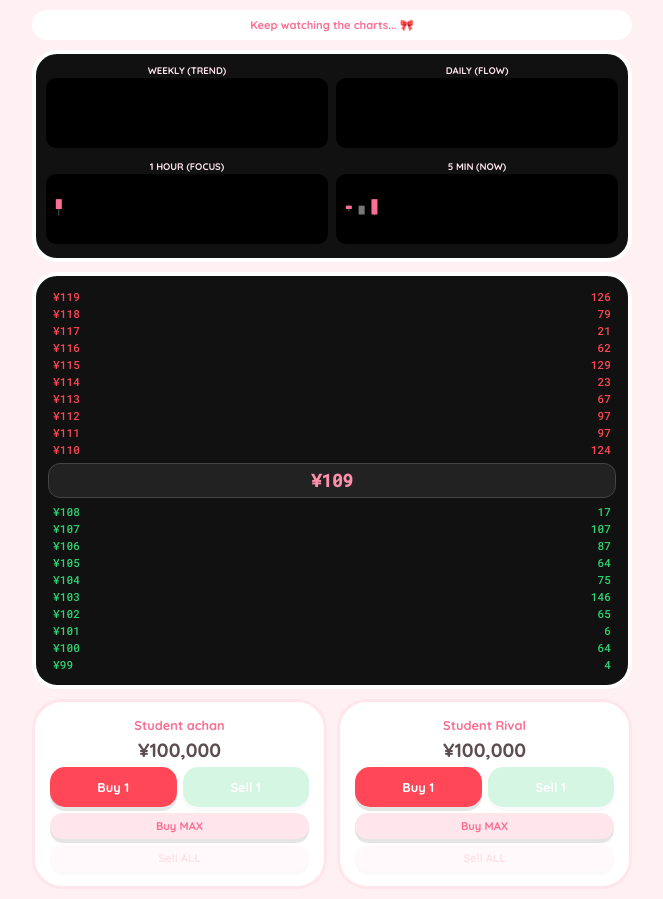
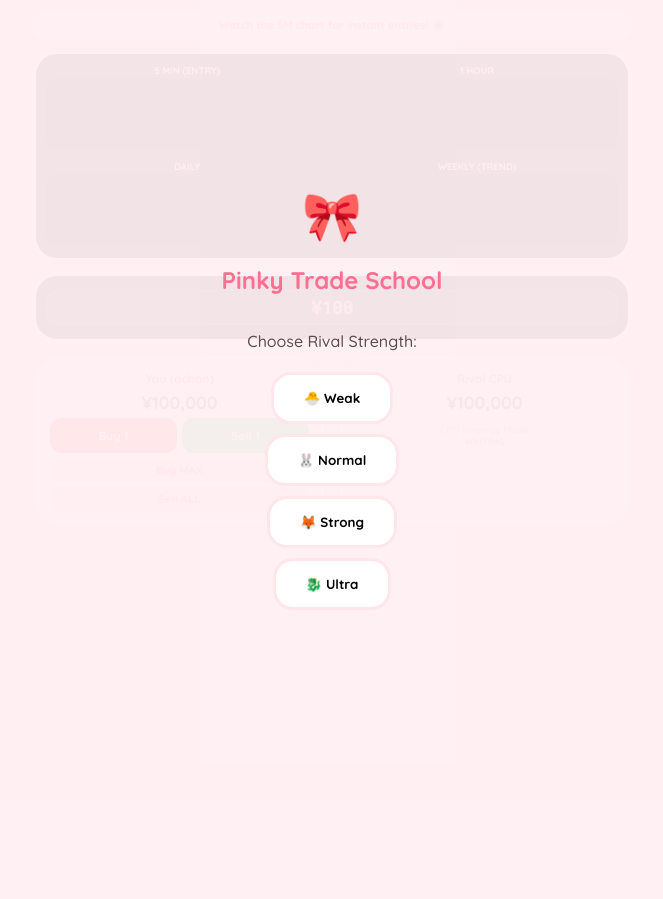
Before and after one commit to achan555-sketch/my-study-suite, a plain HTML site: page index.html in a window 1280 px wide. Shown: the whole page, without its empty margins (308-971 px from the left). After the commit the page ends 820 px from the top, so only its background shows below. Drawn offline with Linux system fonts and the light colour scheme.

Commit message:
index.html

```diff
--- a/index.html
+++ b/index.html
@@ -3,39 +3,40 @@
 <head>
     <meta charset="UTF-8">
     <meta name="viewport" content="width=device-width, initial-scale=1.0">
-    <title>🎀 Pinky Trade School v8 🎀</title>
+    <title>🎀 Pinky Trade School: Focus 5M v10 🎀</title>
     <style>
         @import url('https://fonts.googleapis.com/css2?family=Quicksand:wght@500;700&family=Roboto+Mono:wght@500&display=swap');
         :root { --p-light: #ffe5ec; --p-main: #ff8fab; --p-dark: #fb6f92; --bg: #fff0f3; --text: #5c4d50; --ask: #ff4757; --bid: #2ed573; }
 
-        body { background: var(--bg); color: var(--text); font-family: 'Quicksand', sans-serif; margin: 0; padding: 10px; display: flex; justify-content: center; min-height: 100vh; box-sizing: border-box; }
+        body { background: var(--bg); color: var(--text); font-family: 'Quicksand', sans-serif; margin: 0; padding: 10px; display: flex; justify-content: center; min-height: 100vh; }
         .wrapper { width: 100%; max-width: 600px; display: flex; flex-direction: column; gap: 10px; }
 
-        /* 4-Chart Grid */
+        #start-overlay { position: fixed; inset: 0; background: rgba(255,240,243,0.95); z-index: 2000; display: flex; flex-direction: column; align-items: center; justify-content: center; text-align: center; }
+        .diff-btn { background: white; border: 3px solid var(--p-light); padding: 15px 30px; border-radius: 20px; margin: 5px; cursor: pointer; font-weight: 700; font-family: 'Quicksand'; transition: 0.2s; }
+        .diff-btn:hover { background: var(--p-dark); color: white; border-color: white; }
+
+        /* 4-Chart Grid (Reordered) */
         .chart-grid { display: grid; grid-template-columns: 1fr 1fr; gap: 8px; background: #111; padding: 10px; border-radius: 25px; border: 4px solid white; }
         .chart-box { text-align: center; }
-        .chart-label { color: var(--p-light); font-size: 0.6rem; font-weight: bold; margin-bottom: 2px; text-transform: uppercase; }
+        .chart-label { color: var(--p-light); font-size: 0.6rem; font-weight: bold; margin-bottom: 2px; }
         canvas { width: 100%; height: 70px; background: #000; border-radius: 10px; }
 
-        /* Board */
-        .board-card { background: #111; border-radius: 25px; padding: 12px; font-family: 'Roboto Mono'; font-size: 0.7rem; color: #eee; border: 4px solid white; }
-        .mid-price-zone { background: #222; text-align: center; padding: 5px; margin: 5px 0; border-radius: 12px; border: 1px solid #444; }
+        .board-card { background: #111; border-radius: 25px; padding: 10px; font-family: 'Roboto Mono'; font-size: 0.65rem; color: #eee; border: 4px solid white; }
+        .mid-price-zone { background: #222; text-align: center; padding: 5px; margin: 4px 0; border-radius: 12px; border: 1px solid #444; }
         .mid-val { font-size: 1.1rem; font-weight: bold; color: var(--p-main); }
-        .board-row { display: flex; justify-content: space-between; padding: 1px 5px; }
+        .board-row { display: flex; justify-content: space-between; padding: 0px 5px; }
 
-        /* Battle Zone */
         .battle-grid { display: grid; grid-template-columns: 1fr 1fr; gap: 10px; }
-        .player-card { background: white; border-radius: 30px; padding: 15px; border: 3px solid var(--p-light); position: relative; text-align: center; transition: 0.3s; }
+        .player-card { background: white; border-radius: 30px; padding: 15px; border: 3px solid var(--p-light); position: relative; text-align: center; }
         .player-card.winning { border-color: var(--p-dark); box-shadow: 0 0 20px rgba(251,111,146,0.3); }
-        .p-name { font-weight: 700; font-size: 0.8rem; color: var(--p-dark); }
-        .p-asset { font-size: 1.2rem; font-weight: 700; margin: 5px 0; }
+        .p-name { font-weight: 700; font-size: 0.75rem; color: var(--p-dark); }
+        .p-asset { font-size: 1.1rem; font-weight: 700; margin: 5px 0; }
 
-        .trade-btns { display: grid; grid-template-columns: 1fr 1fr; gap: 6px; }
-        .btn { border: none; padding: 12px; border-radius: 15px; font-weight: 700; cursor: pointer; font-family: 'Quicksand'; font-size: 0.8rem; color: white; box-shadow: 0 4px 0 rgba(0,0,0,0.1); }
-        .btn:active { transform: translateY(2px); box-shadow: none; }
+        .trade-btns { display: grid; grid-template-columns: 1fr 1fr; gap: 5px; }
+        .btn { border: none; padding: 10px; border-radius: 12px; font-weight: 700; cursor: pointer; font-family: 'Quicksand'; font-size: 0.75rem; color: white; }
         .btn-buy { background: var(--ask); }
         .btn-sell { background: var(--bid); }
-        .btn-max { background: var(--p-light); color: var(--p-dark); grid-column: span 2; font-size: 0.7rem; padding: 6px; }
+        .btn-max { background: var(--p-light); color: var(--p-dark); grid-column: span 2; font-size: 0.7rem; padding: 5px; }
         .btn:disabled { opacity: 0.2; }
 
         .tips { font-size: 0.7rem; font-weight: 700; color: var(--p-dark); text-align: center; background: white; padding: 8px; border-radius: 15px; }
@@ -43,44 +44,48 @@
 </head>
 <body>
 
+<div id="start-overlay">
+    <span style="font-size:3rem;">🎀</span>
+    <h2 style="color:var(--p-dark);">Pinky Trade School</h2>
+    <p>Choose Rival Strength:</p>
+    <button class="diff-btn" onclick="startGame(0.05)">🐣 Weak</button>
+    <button class="diff-btn" onclick="startGame(0.15)">🐰 Normal</button>
+    <button class="diff-btn" onclick="startGame(0.30)">🦊 Strong</button>
+    <button class="diff-btn" onclick="startGame(0.50)">🐉 Ultra</button>
+</div>
+
 <div class="wrapper">
-    <div class="tips" id="market-tips">Welcome to Trading School! Buy when prices are low 🌸</div>
+    <div class="tips" id="market-tips">Watch the 5M chart for instant entries! 🌸</div>
 
     <div class="chart-grid">
-        <div class="chart-box"><div class="chart-label">Weekly (Trend)</div><canvas id="chartWeekly"></canvas></div>
-        <div class="chart-box"><div class="chart-label">Daily (Flow)</div><canvas id="chartDaily"></canvas></div>
-        <div class="chart-box"><div class="chart-label">1 Hour (Focus)</div><canvas id="chart1h"></canvas></div>
-        <div class="chart-box"><div class="chart-label">5 Min (Now)</div><canvas id="chart5m"></canvas></div>
+        <div class="chart-box"><div class="chart-label">5 MIN (ENTRY)</div><canvas id="chart5m"></canvas></div>
+        <div class="chart-box"><div class="chart-label">1 HOUR</div><canvas id="chart1h"></canvas></div>
+        <div class="chart-box"><div class="chart-label">DAILY</div><canvas id="chartDaily"></canvas></div>
+        <div class="chart-box"><div class="chart-label">WEEKLY (TREND)</div><canvas id="chartWeekly"></canvas></div>
     </div>
 
     <div class="board-card">
         <div id="ask-rows"></div>
-        <div class="mid-price-zone">
-            <span class="mid-val">¥<span id="cur-price">100</span></span>
-        </div>
+        <div class="mid-price-zone"><span class="mid-val">¥<span id="cur-price">100</span></span></div>
         <div id="bid-rows"></div>
     </div>
 
     <div class="battle-grid">
-        <div class="player-card" id="card-p1">
-            <div class="p-name">Student achan</div>
-            <div class="p-asset">¥<span id="total-p1">100,000</span></div>
+        <div class="player-card" id="card-user">
+            <div class="p-name">You (achan)</div>
+            <div class="p-asset">¥<span id="total-user">100,000</span></div>
             <div class="trade-btns">
-                <button class="btn btn-buy" onclick="trade(1,'buy',1)">Buy 1</button>
-                <button class="btn btn-sell" id="s1-p1" onclick="trade(1,'sell',1)">Sell 1</button>
-                <button class="btn btn-max" onclick="trade(1,'buy','max')">Buy MAX</button>
-                <button class="btn btn-max" id="sm-p1" onclick="trade(1,'sell','max')">Sell ALL</button>
+                <button class="btn btn-buy" onclick="tradeUser('buy', 1)">Buy 1</button>
+                <button class="btn btn-sell" id="s1-u" onclick="tradeUser('sell', 1)">Sell 1</button>
+                <button class="btn btn-max" onclick="tradeUser('buy','max')">Buy MAX</button>
+                <button class="btn btn-max" id="sm-u" onclick="tradeUser('sell','max')">Sell ALL</button>
             </div>
         </div>
-        <div class="player-card" id="card-p2">
-            <div class="p-name">Student Rival</div>
-            <div class="p-asset">¥<span id="total-p2">100,000</span></div>
-            <div class="trade-btns">
-                <button class="btn btn-buy" onclick="trade(2,'buy',1)">Buy 1</button>
-                <button class="btn btn-sell" id="s1-p2" onclick="trade(2,'sell',1)">Sell 1</button>
-                <button class="btn btn-max" onclick="trade(2,'buy','max')">Buy MAX</button>
-                <button class="btn btn-max" id="sm-p2" onclick="trade(2,'sell','max')">Sell ALL</button>
-            </div>
+        <div class="player-card" id="card-cpu">
+            <div class="p-name" id="cpu-name">Rival CPU</div>
+            <div class="p-asset">¥<span id="total-cpu">100,000</span></div>
+            <div style="font-size: 0.6rem; opacity: 0.5; margin-top: 10px;">CPU Strategy Mode</div>
+            <div style="font-size: 0.6rem; font-weight: bold; color: var(--p-main);" id="cpu-status">WAITING</div>
         </div>
     </div>
 </div>
@@ -88,15 +93,34 @@
 <script>
     let price = 100;
     const MIN = 70, MAX = 130;
-    let p1 = { cash: 100000, hold: 0 }, p2 = { cash: 100000, hold: 0 };
+    let user = { cash: 100000, hold: 0 }, cpu = { cash: 100000, hold: 0 };
+    let cpuDifficulty = 0.15;
 
-    // Candle Data
     let data5m = [], data1h = [], dataDaily = [], dataWeekly = [];
     let currentCandle = { o: price, h: price, l: price, c: price, ticks: 0 };
 
+    function generateHistory() {
+        for(let i=0; i<60; i++) {
+            let move = (Math.random() - 0.5) * 6;
+            price = Math.max(MIN, Math.min(MAX, Math.floor(price + move)));
+            let candle = {o: price, h: price+2, l: price-2, c: price, ticks: 1};
+            data5m.push(candle);
+            if(i%3===0) data1h.push(candle);
+            if(i%9===0) dataDaily.push(candle);
+            if(i%18===0) dataWeekly.push(candle);
+        }
+    }
+
+    function startGame(diff) {
+        cpuDifficulty = diff;
+        document.getElementById('start-overlay').style.display = 'none';
+        generateHistory();
+        setInterval(updateMarket, 600);
+    }
+
     function updateMarket() {
         let move = (Math.random() - 0.5) * 8;
-        if (Math.random() > 0.9) move *= 4;
+        if (Math.random() > 0.9) move *= 3;
         price = Math.max(MIN, Math.min(MAX, Math.floor(price + move)));
 
         currentCandle.h = Math.max(currentCandle.h, price);
@@ -104,30 +128,24 @@
         currentCandle.c = price;
         currentCandle.ticks++;
 
-        // Simulation Period Logic (Speed-up for game)
-        if (currentCandle.ticks >= 3) { // 5m candle
-            data5m.push({...currentCandle});
-            if (data5m.length > 20) data5m.shift();
-
-            if (data5m.length % 3 === 0) { // 1h candle
-                data1h.push({o:data5m.slice(-3)[0].o, h:Math.max(...data5m.slice(-3).map(x=>x.h)), l:Math.min(...data5m.slice(-3).map(x=>x.l)), c:price});
-                if (data1h.length > 20) data1h.shift();
+        if (currentCandle.ticks >= 3) {
+            data5m.push({...currentCandle}); if (data5m.length > 20) data5m.shift();
+            if (data5m.length % 3 === 0) {
+                data1h.push({...currentCandle}); if (data1h.length > 20) data1h.shift();
             }
-            if (data1h.length % 3 === 0 && data1h.length > 0) { // Daily
-                dataDaily.push({o:data1h.slice(-3)[0].o, h:Math.max(...data1h.slice(-3).map(x=>x.h)), l:Math.min(...data1h.slice(-3).map(x=>x.l)), c:price});
-                if (dataDaily.length > 20) dataDaily.shift();
+            if (data1h.length % 3 === 0) {
+                dataDaily.push({...currentCandle}); if (dataDaily.length > 20) dataDaily.shift();
             }
-            if (dataDaily.length % 3 === 0 && dataDaily.length > 0) { // Weekly
-                dataWeekly.push({o:dataDaily.slice(-3)[0].o, h:Math.max(...dataDaily.slice(-3).map(x=>x.h)), l:Math.min(...dataDaily.slice(-3).map(x=>x.l)), c:price});
-                if (dataWeekly.length > 20) dataWeekly.shift();
+            if (dataDaily.length % 3 === 0) {
+                dataWeekly.push({...currentCandle}); if (dataWeekly.length > 20) dataWeekly.shift();
             }
             currentCandle = { o: price, h: price, l: price, c: price, ticks: 0 };
         }
 
+        cpuLogic();
         drawAllCharts();
         drawBoard();
         updateUI();
-        updateTips();
     }
 
     function drawCandles(id, data) {
@@ -135,10 +153,18 @@
         const w = c.width = c.offsetWidth; const h = c.height = c.offsetHeight;
         ctx.clearRect(0,0,w,h);
         const space = w / 22;
+        const getY = (val) => h - ((val - 68) / (132 - 68)) * h;
+
+        ctx.beginPath(); ctx.strokeStyle = 'rgba(251, 111, 146, 0.4)'; ctx.lineWidth = 2;
         data.forEach((d, i) => {
             const x = i * space + space;
-            const getY = (val) => h - ((val - 68) / (132 - 68)) * h;
-            ctx.strokeStyle = '#555'; ctx.beginPath(); ctx.moveTo(x, getY(d.h)); ctx.lineTo(x, getY(d.l)); ctx.stroke();
+            if(i===0) ctx.moveTo(x, getY(d.c)); else ctx.lineTo(x, getY(d.c));
+        });
+        ctx.stroke();
+
+        data.forEach((d, i) => {
+            const x = i * space + space;
+            ctx.strokeStyle = '#fff'; ctx.beginPath(); ctx.moveTo(x, getY(d.h)); ctx.lineTo(x, getY(d.l)); ctx.stroke();
             ctx.fillStyle = d.c >= d.o ? '#fb6f92' : '#777';
             const rectY = getY(Math.max(d.o, d.c));
             const rectH = Math.max(2, Math.abs(getY(d.o) - getY(d.c)));
@@ -160,39 +186,41 @@
         document.getElementById('cur-price').innerText = price;
     }
 
-    function updateTips() {
-        const tips = document.getElementById('market-tips');
-        if (price >= 125) tips.innerText = "🚨 High price! Good time to sell? 💰";
-        else if (price <= 75) tips.innerText = "💎 Low price! Time to buy the dip? ✨";
-        else tips.innerText = "Keep watching the charts... 🎀";
+    function cpuLogic() {
+        const prob = Math.random();
+        const status = document.getElementById('cpu-status');
+        if (prob < cpuDifficulty) {
+            if (price <= 85 && cpu.cash >= price) {
+                let buyQty = Math.floor((cpu.cash / price) * cpuDifficulty * 2);
+                cpu.cash -= buyQty * price; cpu.hold += buyQty;
+                status.innerText = "BUYING 🎀";
+            } else if (price >= 115 && cpu.hold > 0) {
+                cpu.cash += cpu.hold * price; cpu.hold = 0;
+                status.innerText = "SELLING 💰";
+            }
+        }
     }
 
-    function trade(pNum, type, amt) {
-        let p = (pNum === 1) ? p1 : p2;
+    function tradeUser(type, amt) {
         if (type === 'buy') {
-            let qty = (amt === 'max') ? Math.floor(p.cash / price) : amt;
-            if (p.cash >= price * qty && qty > 0) { p.cash -= price * qty; p.hold += qty; }
+            let qty = (amt === 'max') ? Math.floor(user.cash / price) : amt;
+            if (user.cash >= price * qty && qty > 0) { user.cash -= price * qty; user.hold += qty; }
         } else {
-            let qty = (amt === 'max') ? p.hold : amt;
-            if (p.hold >= qty && qty > 0) { p.cash += price * qty; p.hold -= qty; }
+            let qty = (amt === 'max') ? user.hold : amt;
+            if (user.hold >= qty && qty > 0) { user.hold -= qty; user.cash += price * qty; }
         }
         updateUI();
     }
 
     function updateUI() {
-        const t1 = p1.cash + (p1.hold * price), t2 = p2.cash + (p2.hold * price);
-        document.getElementById('total-p1').innerText = t1.toLocaleString();
-        document.getElementById('total-p2').innerText = t2.toLocaleString();
-        document.getElementById('card-p1').className = `player-card ${t1 > t2 ? 'winning' : ''}`;
-        document.getElementById('card-p2').className = `player-card ${t2 > t1 ? 'winning' : ''}`;
-        document.getElementById('s1-p1').disabled = p1.hold < 1;
-        document.getElementById('sm-p1').disabled = p1.hold < 1;
-        document.getElementById('s1-p2').disabled = p2.hold < 1;
-        document.getElementById('sm-p2').disabled = p2.hold < 1;
+        const tu = user.cash + (user.hold * price), tc = cpu.cash + (cpu.hold * price);
+        document.getElementById('total-user').innerText = tu.toLocaleString();
+        document.getElementById('total-cpu').innerText = tc.toLocaleString();
+        document.getElementById('card-user').className = `player-card ${tu > tc ? 'winning' : ''}`;
+        document.getElementById('card-cpu').className = `player-card ${tc > tu ? 'winning' : ''}`;
+        document.getElementById('s1-u').disabled = user.hold < 1;
+        document.getElementById('sm-u').disabled = user.hold < 1;
     }
-
-    setInterval(updateMarket, 600);
-    window.onload = updateMarket;
 </script>
 </body>
 </html>
```
